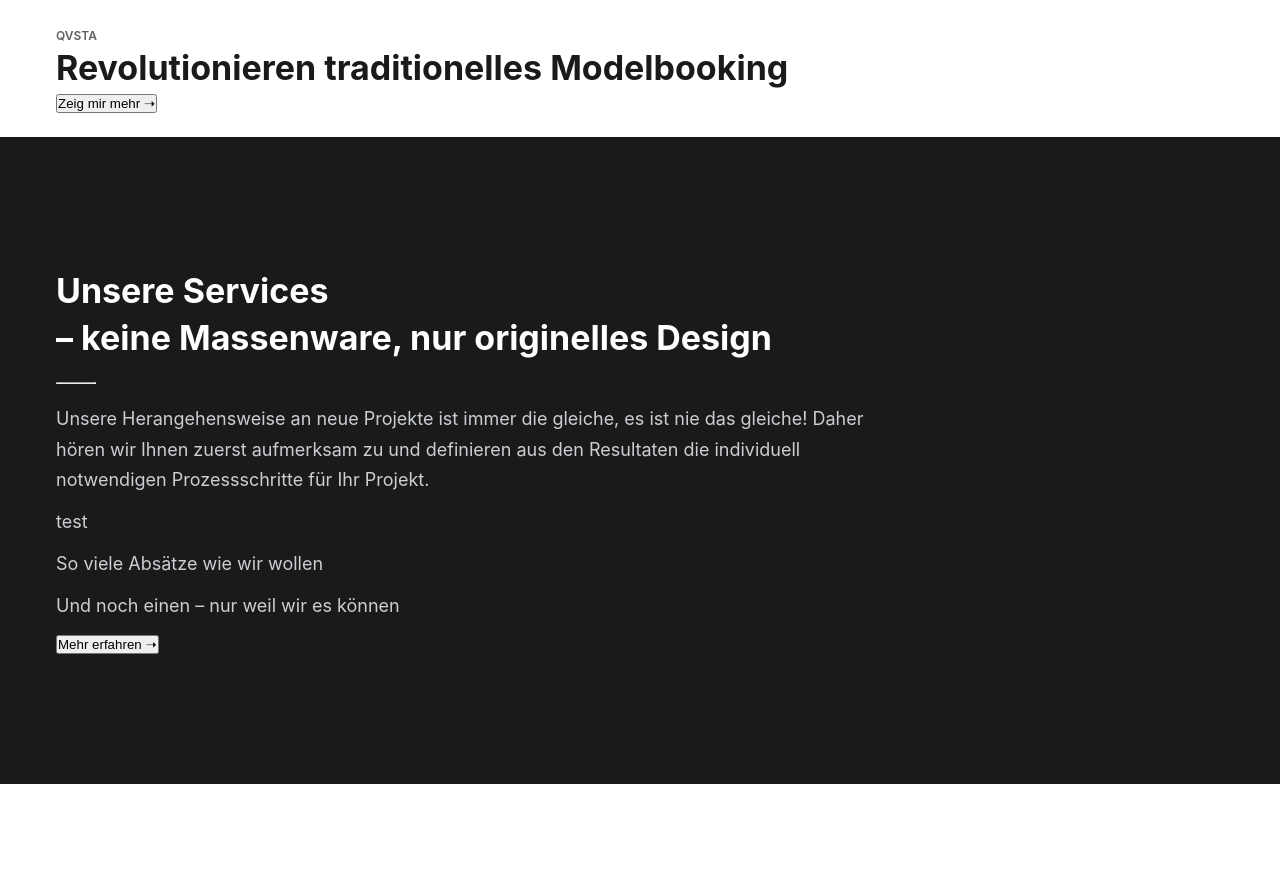
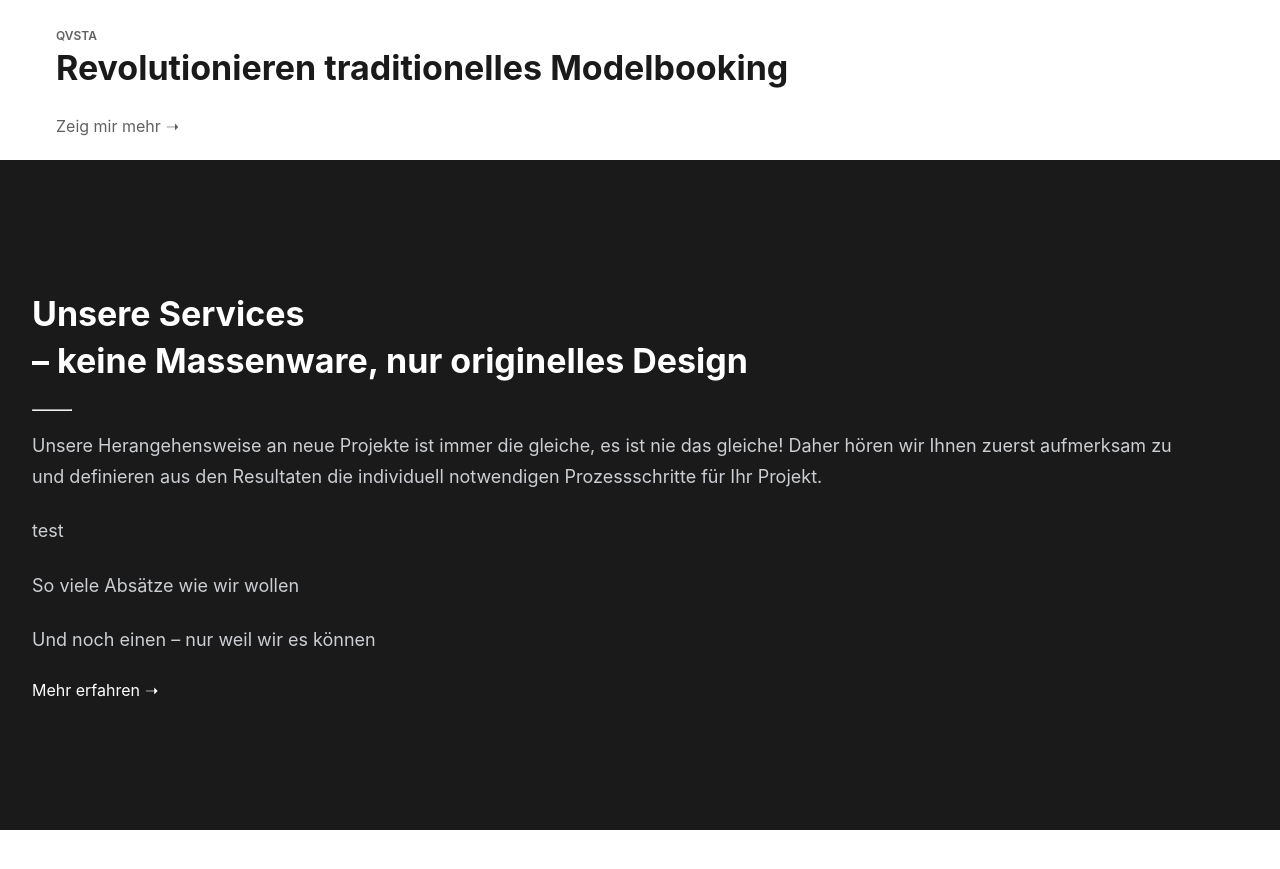
Before and after one commit to jannispaul/pixelpink, a Gatsby site: page / in a window 1280 px wide. Shown: the part 845-1714 px from the top of the page. Built offline with nearby package versions, Linux system fonts and the light colour scheme; Gatsby itself is replaced by a stand-in of ours.

Commit message:
added button component

```diff
--- a/src/components/BlackBGWhiteText.js
+++ b/src/components/BlackBGWhiteText.js
@@ -1,5 +1,6 @@
 import React from "react"
 import styled from "styled-components"
+import Button from "../components/Button"
 
 const StyledSection = styled.section`
     background-color: var(--color-black);
@@ -9,7 +10,7 @@ const StyledSection = styled.section`
 
     &>div{
         max-width: 1168px;
-        margin: auto;
+        /* margin: auto; */
         /* padding: 0 var(--padding-side); */
     }
 
@@ -47,7 +48,7 @@ const BlackBGWhiteText = props => (
             {/* {props.body(paragraph => (<p>{paragraph}</p>))} */}
             {props.body.map(paragraph => (<p>{paragraph}</p>))}
 
-            <button>Mehr erfahren ➝</button>
+            <Button link="/service" white>Mehr erfahren</Button>
         </div>
     </StyledSection>
 )
--- a/src/components/Button.js
+++ b/src/components/Button.js
@@ -1,28 +1,47 @@
 import React from 'react'
-import styled from 'styled-components'
+import styled, {keyframes} from 'styled-components'
+
+const MoveRight = keyframes`
+    from {transform: translateX(0);}
+    to {transform: translateX(5px);}
+`
+
+
 
 const StyledButton = styled.a`
-    display: inline-block;
+    /* display: inline-block; */
     text-decoration: none;
-    background: ${props => props.primary ? "var(--color-primary)" : "var(--color-accent)"};
-    border: 2px solid ${props => props.primary ? "var(--color-primary)" : "var(--color-accent)"};
-    border-radius: 5px;
-    text-align: center;
-    color: var(--color-white);
-    padding: calc(0.5 * var(--space-unit)) calc(0.75 * var(--space-unit)) calc(0.5 * var(--space-unit) - 2px) calc(0.75 * var(--space-unit));
+    /* background: ${props => props.primary ? "var(--color-primary)" : "var(--color-accent)"}; */
+    /* border: 2px solid ${props => props.primary ? "var(--color-primary)" : "var(--color-accent)"}; */
+    /* border-radius: 5px; */
+    /* text-align: center; */
+    color: ${props => props.white ? "var(--color-white)" : "var(--color-gray-dark)"};
+    /* padding: calc(0.5 * var(--space-unit)) calc(0.75 * var(--space-unit)) calc(0.5 * var(--space-unit) - 2px) calc(0.75 * var(--space-unit)); */
     /* margin-top: var(--space-s); */
     margin-bottom: var(--space-s);
     margin-right: var(--space-s);
     width: 100%;
     transform: translateY(0);
     transition: all var(--time-fast);
+    :after{
+        margin-left: 5px;
+        display:inline-block;
+        content:  "➝";
+        transform: translateX(0);
+
+    }
+    :hover::after{
+        animation:  300ms ${MoveRight} alternate infinite;
+        /* transform: translateX(30px); */
+    }
+
     @media (min-width: 500px){
         width: ${props => props.fullwidth ? "100%" : "auto"};
     }
 
     :hover{
-      color:var(--color-white);
-      background: ${props => props.primary ? "var(--color-primary-light)" : "var(--color-accent-light)"};
+      color:${props => props.white ? "var(--color-white)" : "var(--color-black)"};
+      background: ${props => props.primary ? "none" : "var(--color-accent-light)"};
       border-color: ${props => props.primary ? "var(--color-primary-light)" : "var(--color-accent-light)"};
       transform: translateY(-1px);
       transition: all var(--time-fast);
@@ -35,7 +54,7 @@ const StyledButton = styled.a`
 
 
 const Button = props => (
-  <StyledButton fullwidth={props.fullwidth} primary={props.primary} href={props.link}>
+  <StyledButton fullwidth={props.fullwidth} white={props.white} href={props.link}>
     {props.children}
   </StyledButton>
 )
--- a/src/components/SingleProject.js
+++ b/src/components/SingleProject.js
@@ -2,6 +2,7 @@ import React from 'react'
 import { StaticQuery, graphql } from 'gatsby'
 import Img from 'gatsby-image'
 import styled from 'styled-components'
+import Button from '../components/Button'
 
 const Project = styled.div`
 
@@ -39,7 +40,7 @@ const SingleProject = (props) => (
         <TextContainer>
             <Company>{props.company}</Company>
             <h2>{props.title}</h2>
-            <button>Zeig mir mehr ➝</button>
+            <Button link='/projekte'>Zeig mir mehr</Button>
         </TextContainer>
     </Project>
 )
--- a/src/theme/font-face.css
+++ b/src/theme/font-face.css
@@ -34,6 +34,7 @@ h1 {
 h2 {
   font-size: 21px;
   line-height: 1.33;
+  margin-bottom: 24px;
 }
 
 h3 {
@@ -58,6 +59,7 @@ p {
   font-size: 14px;
   line-height: 1.7;
   letter-spacing: .32;
+  margin-bottom: 24px;
 }
 
 
--- a/src/theme/styles.css
+++ b/src/theme/styles.css
@@ -14,9 +14,9 @@ body{
 }
 
 p{
-  margin-bottom: var(--space-s);
+  /* margin-bottom: var(--space-s);
   margin-top: var(--space-s);
-  max-width: 850px;
+  max-width: 850px; */
 }
 a{
   color: var(--color-primary-light);
```
